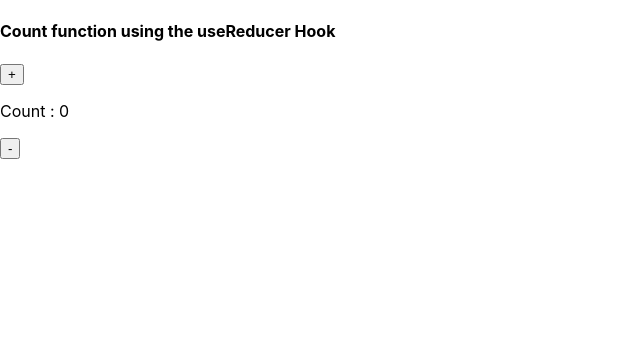
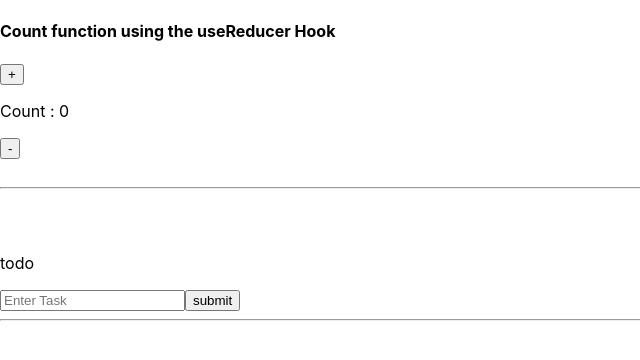
Before and after one commit to tolu-c/ubiquitous-parakeet, a React (Create React App) app in the folder usereducerhook/: page / in a window 1280 px wide. Shown: the top 360 px of the page, without its empty margins (0-640 px from the left). Built offline with nearby package versions, Linux system fonts and the light colour scheme.

Commit message:
add task

```diff
--- a/usereducerhook/src/App.js
+++ b/usereducerhook/src/App.js
@@ -1,4 +1,5 @@
 import { useReducer } from "react";
+import Todo from "./Components/Todo";
 
 const initialCountState = {
   count: 0, // sets the initial value of count to 0
@@ -47,6 +48,12 @@ function App() {
       <button onClick={addCount}>+</button>
       <p>Count : {countState.count}</p>
       <button onClick={minusCount}>-</button>
+      <br />
+      <br />
+      <hr />
+      <br />
+      <br />
+      <Todo />
     </div>
   );
 }
--- /dev/null
+++ b/usereducerhook/src/Components/Todo.js
@@ -0,0 +1,78 @@
+import { useReducer, useState } from "react";
+// import TodoForm from "./TodoForm";
+
+const initialTodoState = [];
+
+const ACTIONS = {
+  ADD_TASK: "ADD_TASK",
+  REMOVE_TASK: "REMOVE_TASK",
+  TOGGLE_TASK: "TOGGLE_TASK",
+};
+
+const reducer = (state, action) => {
+  // can be performed by switch or if blocks
+  if (action.type === ACTIONS.ADD_TASK) {
+    return [...state, newTask(action.payload.task)];
+  }
+  if (action.type === ACTIONS.REMOVE_TASK) {
+    // some code
+  }
+  if (action.type === ACTIONS.TOGGLE_TASK) {
+    // some code
+  }
+
+  return state; // if none of the actions was called, return default state
+};
+
+const newTask = (task) => {
+  return {
+    id: Date.now(),
+    task: task,
+    completed: false,
+  };
+};
+
+const Todo = () => {
+  const [task, setTask] = useState("");
+  const [todoState, dispatchTodoAction] = useReducer(reducer, initialTodoState);
+
+  const handleSubmit = (event) => {
+    event.preventDefault();
+    dispatchTodoAction({
+      type: ACTIONS.ADD_TASK,
+      payload: { task: task },
+    });
+
+    setTask(""); // clears input field after submission
+  };
+
+  return (
+    <div>
+      <p>todo</p>
+
+      <form onSubmit={handleSubmit}>
+        <input
+          type="text"
+          value={task}
+          placeholder="Enter Task"
+          name="task"
+          onChange={(e) => setTask(e.target.value)}
+        />
+        <button type="submit">submit</button>
+      </form>
+
+      <hr />
+      {/* maps the todoState array to a list of todo items */}
+      <ul>
+        {todoState.map((todo) => (
+          <li key={todo.id}>
+            <p>{todo.task}</p>
+            <button>completed</button> - <button>delete</button>
+          </li>
+        ))}
+      </ul>
+    </div>
+  );
+};
+
+export default Todo;
--- /dev/null
+++ b/usereducerhook/src/Components/TodoForm.js
@@ -0,0 +1,31 @@
+import { useState } from "react";
+
+const TodoForm = (props) => {
+  const [task, setTask] = useState("");
+
+  const handleSubmit = (event) => {
+    event.preventDefault();
+    // setTask("");
+  };
+
+  return (
+    <form>
+      <input
+        type="text"
+        value={props.task}
+        placeholder="Enter Task"
+        name="task"
+        onChange={(e) => setTask(e.target.value)}
+      />
+      <button type="submit" onClick={handleSubmit}>
+        submit
+      </button>
+
+      <p>Task entered: {task}</p>
+
+      {/* value={task} */}
+    </form>
+  );
+};
+
+export default TodoForm;
```
